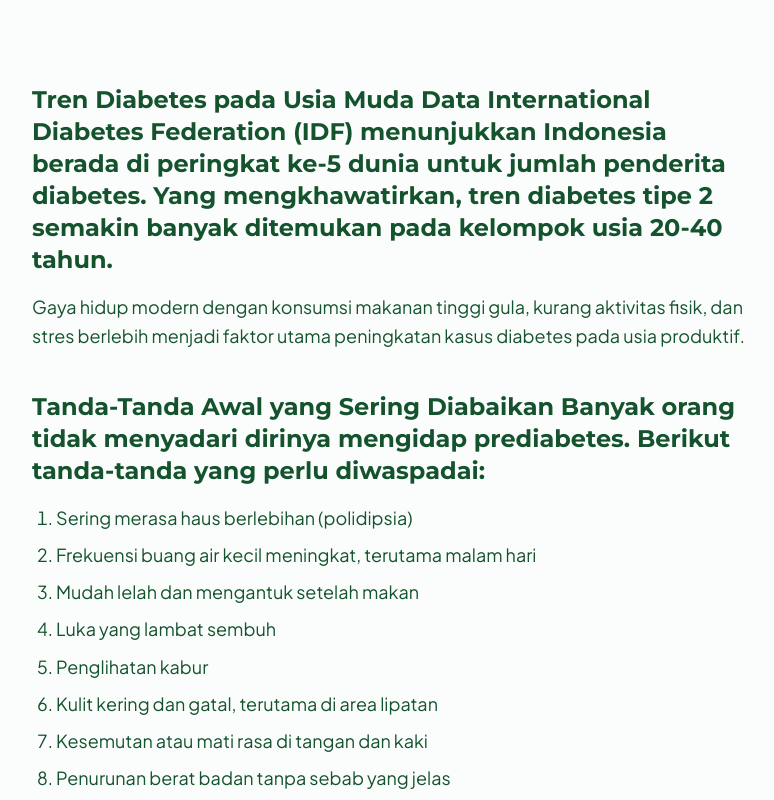
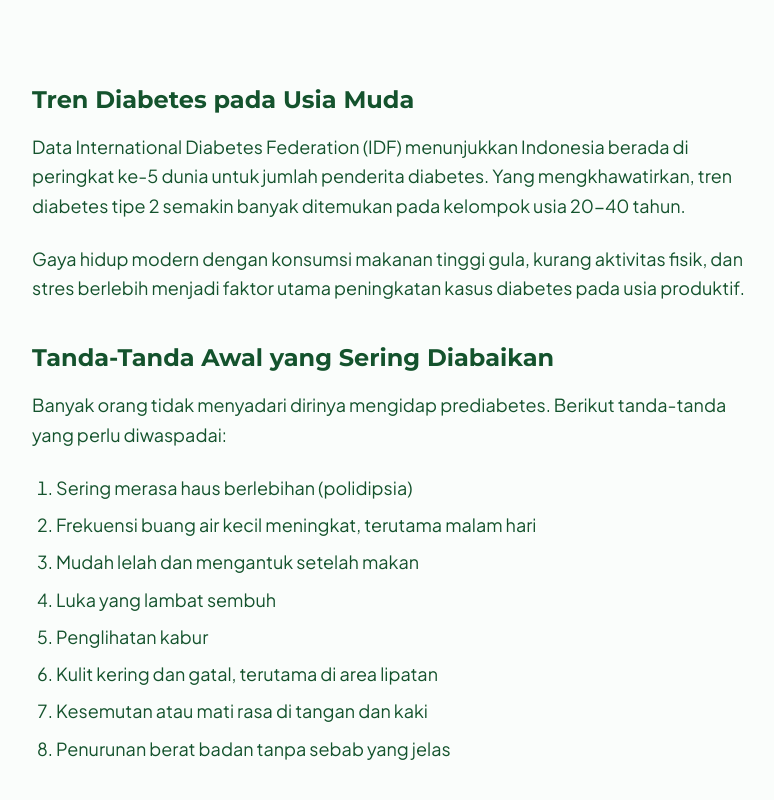
Before and after one commit to rifqirinaldi24/bang-kesehatan-v0.1, a React (Vite) app: page /article/deteksi-dini-diabetes-keluarga in a window 1280 px wide. Shown: the part 620-1420 px from the top of the page, without its empty margins (248-1022 px from the left). Built offline with nearby package versions, Linux system fonts and the light colour scheme.

Commit message:
fix: replace brittle custom markdown parser with robust marked library

```diff
--- a/package.json
+++ b/package.json
@@ -20,6 +20,7 @@
     "@lexical/rich-text": "^0.45.0",
     "@tailwindcss/vite": "^4.3.0",
     "lexical": "^0.45.0",
+    "marked": "^4.3.0",
     "react": "^19.2.6",
     "react-dom": "^19.2.6",
     "react-helmet-async": "^3.0.0",
--- a/src/pages/ArticleDetailPage.jsx
+++ b/src/pages/ArticleDetailPage.jsx
@@ -5,6 +5,34 @@ import HumanVerifiedBadge from '../components/ui/HumanVerifiedBadge';
 import TakeawaysBox from '../components/ui/TakeawaysBox';
 import { getArticleBySlug, getPillarById, formatDate } from '../data/articles';
 import { formatReadingTime } from '../utils/readingTime';
+import { marked } from 'marked';
+
+marked.use({
+  renderer: {
+    heading(text, level) {
+      if (level === 2) return `<h2 class="text-xl sm:text-2xl font-heading font-bold text-on-surface mt-10 mb-4 flex items-start gap-3">${text}</h2>`;
+      if (level === 3) return `<h3 class="text-lg sm:text-xl font-heading font-bold text-on-surface mt-8 mb-3">${text}</h3>`;
+      return `<h${level}>${text}</h${level}>`;
+    },
+    paragraph(text) {
+      return `<p class="mb-6">${text}</p>`;
+    },
+    list(body, ordered) {
+      const listClass = ordered ? 'list-decimal' : 'list-disc';
+      const tag = ordered ? 'ol' : 'ul';
+      return `<${tag} class="${listClass} pl-6 mb-6 space-y-2">${body}</${tag}>`;
+    },
+    listitem(text) {
+      return `<li>${text}</li>`;
+    },
+    strong(text) {
+      return `<strong class="font-bold text-on-surface">${text}</strong>`;
+    },
+    em(text) {
+      return `<em class="italic">${text}</em>`;
+    }
+  }
+});
 
 export default function ArticleDetailPage() {
   const { slug } = useParams();
@@ -13,64 +41,6 @@ export default function ArticleDetailPage() {
 
   const article = useMemo(() => getArticleBySlug(slug), [slug]);
   const pillar = useMemo(() => article ? getPillarById(article.category) : null, [article]);
-
-  // Custom Markdown parser function
-  const renderMarkdown = (text) => {
-    if (!text) return null;
-    const blocks = text.split('\n\n');
-    return blocks.map((block, idx) => {
-      block = block.trim();
-      if (!block) return null;
-
-      // Handle Headings
-      if (block.startsWith('## ')) {
-        return <h2 key={idx} className="text-xl sm:text-2xl font-heading font-bold text-on-surface mt-10 mb-4 flex items-start gap-3">
-          {renderInlineElements(block.substring(3))}
-        </h2>;
-      }
-      if (block.startsWith('### ')) {
-        return <h3 key={idx} className="text-lg sm:text-xl font-heading font-bold text-on-surface mt-8 mb-3">
-          {renderInlineElements(block.substring(4))}
-        </h3>;
-      }
-
-      // Handle Lists
-      if (block.startsWith('- ') || block.startsWith('* ') || /^\d+\.\s/.test(block)) {
-        const isOrdered = /^\d+\.\s/.test(block);
-        const listItems = block.split('\n').filter(line => line.trim());
-        const ListTag = isOrdered ? 'ol' : 'ul';
-        const listClass = isOrdered ? 'list-decimal' : 'list-disc';
-        return (
-          <ListTag key={idx} className={listClass + " pl-6 mb-6 space-y-2"}>
-            {listItems.map((li, liIdx) => (
-              <li key={liIdx}>{renderInlineElements(li.replace(/^(?:[-*]|\d+\.)\s+/, ''))}</li>
-            ))}
-          </ListTag>
-        );
-      }
-
-      // Default Paragraph
-      return <p key={idx} className="mb-6">{renderInlineElements(block)}</p>;
-    });
-  };
-
-  const renderInlineElements = (text) => {
-    // Basic inline parser for bold and italic
-    const parts = text.split(/(\*{1,2}.*?\*{1,2}|<u\b[^>]*>.*?<\/u>)/g);
-    return parts.map((part, i) => {
-      if (part.startsWith('**') && part.endsWith('**')) {
-        return <strong key={i} className="font-bold text-on-surface">{part.slice(2, -2)}</strong>;
-      }
-      if (part.startsWith('*') && part.endsWith('*')) {
-        return <em key={i} className="italic">{part.slice(1, -1)}</em>;
-      }
-      if (part.startsWith('<u>') && part.endsWith('</u>')) {
-        // Render <u> elements normally
-        return <u key={i} className="underline underline-offset-2 text-primary">{part.slice(3, -4)}</u>;
-      }
-      return part;
-    });
-  };
 
   // Combine sections back to a full markdown string
   const fullMarkdown = useMemo(() => {
@@ -201,8 +171,8 @@ export default function ArticleDetailPage() {
         <div className="max-w-3xl mx-auto px-4 sm:px-6 py-10 sm:py-14">
           <div className="flex-1 min-w-0">
             {/* Article Content with Custom Markdown Renderer */}
-            <div className="prose-custom text-on-surface font-body text-base sm:text-lg leading-relaxed">
-              {renderMarkdown(fullMarkdown)}
+            <div className="prose-custom text-on-surface font-body text-base sm:text-lg leading-relaxed"
+                 dangerouslySetInnerHTML={{ __html: marked.parse(fullMarkdown) }}>
             </div>
 
               {/* Actionable Takeaways */}
```
Also changed, not shown: 1 other file (tests, documents, lock files or other folders).
